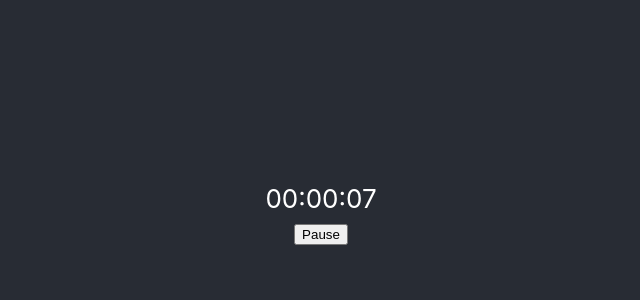
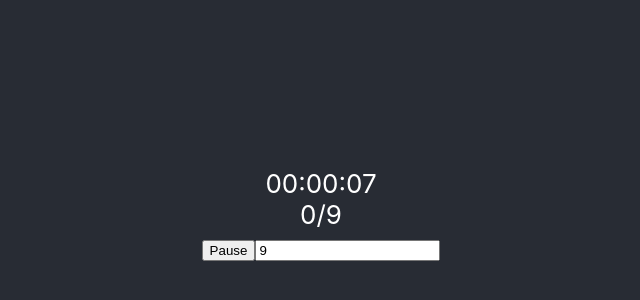
Before and after one commit to QuentinDuval/interval-training, a React (Create React App) app: page / in a window 1280 px wide. Shown: the part 186-486 px from the top of the page, without its empty margins (319-959 px from the left). Built offline with nearby package versions, Linux system fonts and the light colour scheme.

Commit message:
Number of rounds

```diff
--- a/src/Panel.js
+++ b/src/Panel.js
@@ -1,16 +1,32 @@
 import {connect} from "react-redux";
-import {pause_action} from './reducers/Reducer';
+import {pause_action, set_nb_rounds} from './reducers/Reducer';
 import {Clock} from './Clock.js'
 import {Button} from './components/Button.js';
+import {InputField} from './components/InputField';
+import {RoundTracker} from './RoundTracker';
 
 
-function PanelRenderer({dispatch}) {
+function PanelRenderer({dispatch, total_rounds}) {
     console.log(dispatch);
     return <div>
         <Clock/>
+        <RoundTracker/>
         <Button text="Pause" onClick={() => dispatch(pause_action())}/>
+        <InputField value={total_rounds}
+        onChange={
+            (e) => dispatch(set_nb_rounds(e.target.value))
+        }/>
     </div>;
 }
 
 
-export const Panel = connect()(PanelRenderer);
+const toProps = (state, props) => {
+    return {
+        total_rounds: state.total_rounds,
+        ...props,
+    };
+}
+
+
+
+export const Panel = connect(toProps)(PanelRenderer);
--- /dev/null
+++ b/src/RoundTracker.js
@@ -0,0 +1,24 @@
+import {connect} from "react-redux";
+
+
+function RoundTrackerR({seconds, duration, total}) {
+    let current = Math.floor(seconds / duration);
+    return <div>
+        <span>{Math.min(current, total)}</span>
+        <span>/</span>
+        <span>{total}</span>
+    </div>;
+}
+
+
+const toProps = (state, props) => {
+    return {
+        seconds: state.total_seconds,
+        duration: state.round_duration + state.round_pause,
+        total: state.total_rounds,
+        ...props,
+    };
+}
+
+
+export const RoundTracker = connect(toProps)(RoundTrackerR);
--- /dev/null
+++ b/src/components/InputField.js
@@ -0,0 +1,8 @@
+
+export function InputField({value, onChange}) {
+    return <input
+        className=""
+        value={value}
+        onChange={onChange}
+    />;
+}
--- a/src/reducers/Reducer.js
+++ b/src/reducers/Reducer.js
@@ -1,9 +1,15 @@
 export function initState() {
     return {
         pause: false,
+
+        total_seconds: 0,
         hours: 0,
         minutes: 0,
         seconds: 0,
+
+        round_duration: 45,
+        round_pause: 15,
+        total_rounds: 9,
     }
 }
 
@@ -18,30 +24,41 @@ export function increment_action() {
 }
 
 
+export function set_nb_rounds(new_val) {
+    return {type: 'NB_ROUNDS', value: new_val};
+}
+
+
+function add_one_second(state) {
+    let new_state = {...state};
+    new_state.seconds += 1;
+    new_state.total_seconds += 1;
+    if (new_state.seconds >= 60) {
+        new_state.seconds = 0;
+        new_state.minutes += 1
+    }
+    if (new_state.minutes >= 60) {
+        new_state.minutes = 0;
+        new_state.hours += 1
+    }
+    return new_state;
+}
+
+
 export function main_reducer(state, action) {
     if (state === undefined) {
         initState()
     }
     switch(action.type) {
+        case "NB_ROUNDS":
+            return {...state, total_rounds: action.value};
         case 'PAUSE':
-            let new_state = {...state};
-            new_state.pause = !new_state.pause;
-            return new_state;
+            return {...state, pause: !state.pause};
         case 'INCREMENT':
             if (state.pause) {
                 return state;
             } else {
-                let new_state = {...state};
-                new_state.seconds += 1;
-                if (new_state.seconds >= 60) {
-                    new_state.seconds = 0;
-                    new_state.minutes += 1
-                }
-                if (new_state.minutes >= 60) {
-                    new_state.minutes = 0;
-                    new_state.hours += 1
-                }
-                return new_state;
+                return add_one_second(state);
             }
         default:
             return state;
```
